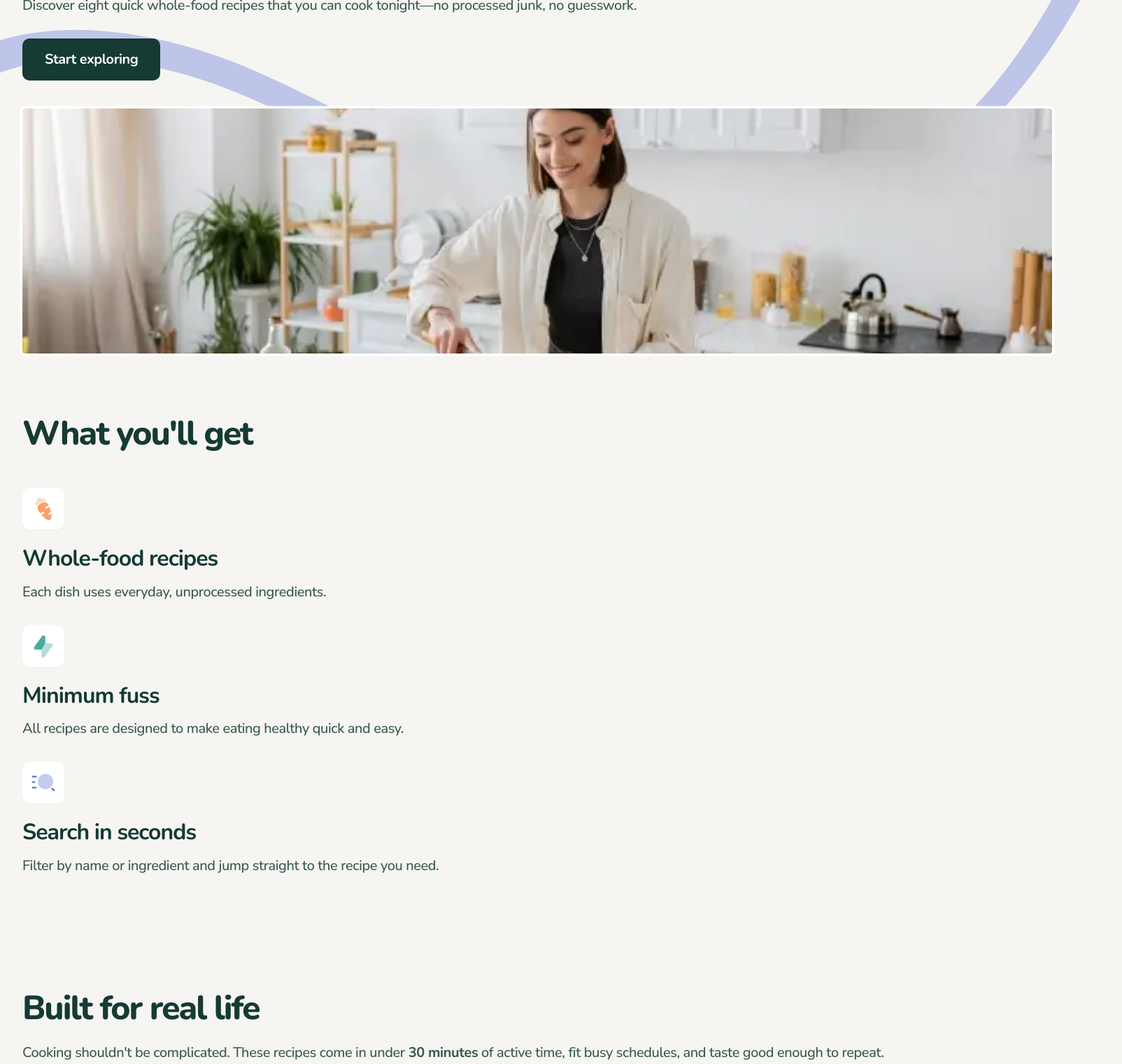
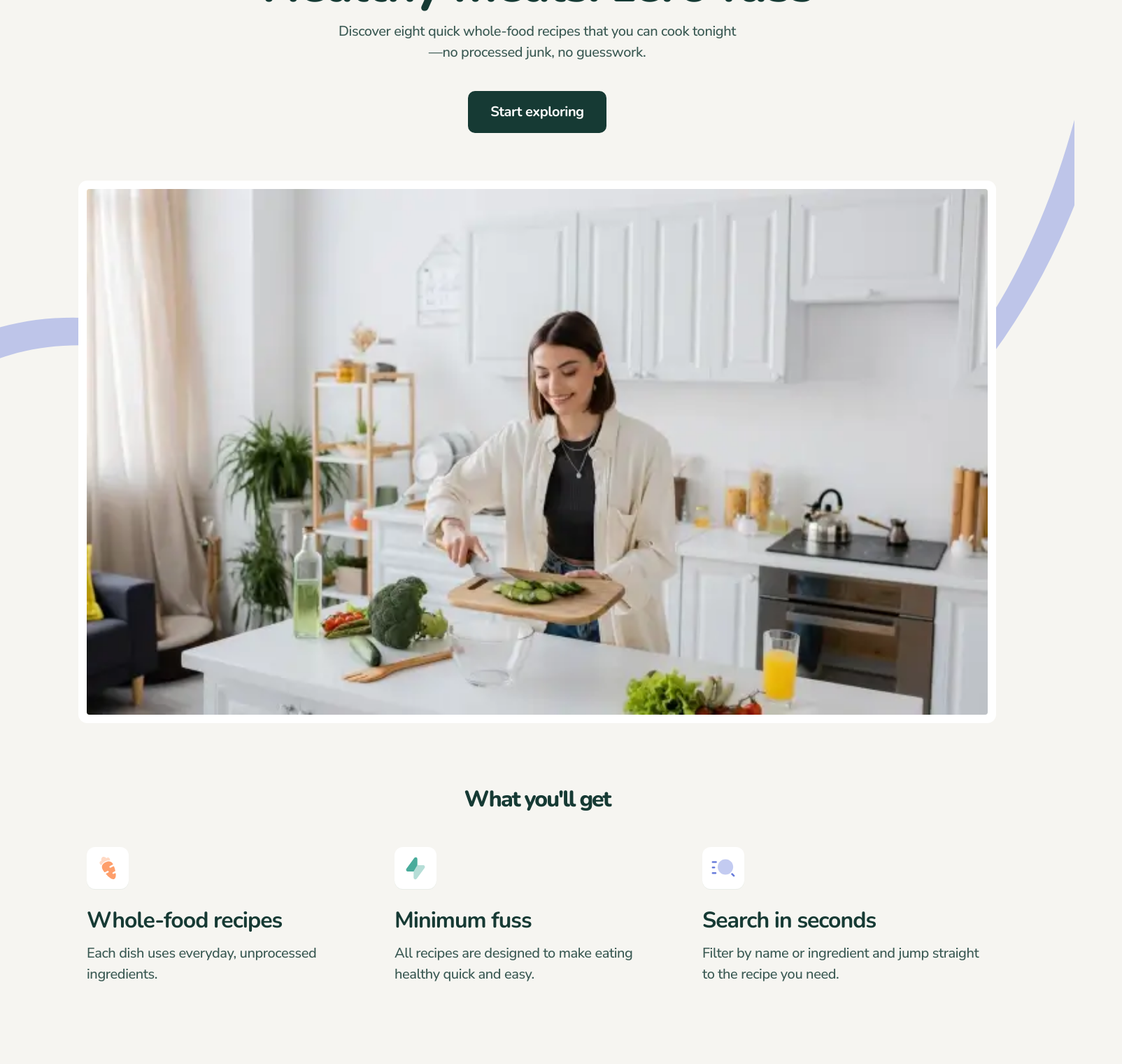
Before and after one commit to niiquash/recipe-finder, a React (Vite) app: page / in a window 1536 px wide. Shown: the part 260-1780 px from the top of the page at 70% size, 1604 px wide, since content can reach past the window. Built offline with nearby package versions, Linux system fonts and the light colour scheme.

Commit message:
-Complete css for larger screen

```diff
--- a/src/pages/home-page/HomePage.css
+++ b/src/pages/home-page/HomePage.css
@@ -64,11 +64,10 @@
 
 .hero-squiggle {
   position: absolute;
-  width: 106%;
+  width: 100vw;
   left: -16px;
-  right: -16px;
+  right: 0px;
   bottom: 30%;
-  transform: rotate(0deg);
   z-index: -9;
 }
 
@@ -77,7 +76,7 @@
 ************************************************/
 .benefits-section {
   margin-top: 64px;
-  padding-bottom: 80px;
+
   display: flex;
   flex-direction: column;
   gap: 32px;
@@ -242,18 +241,14 @@
   }
 
   .hero-squiggle {
-    width: 109%;
     left: -32px;
-    right: -32px;
-    bottom: 30%;
-    transform: rotate(0deg);
-    z-index: -9;
   }
   /************************************************
   * Benefits Section
   ************************************************/
   .benefits-section {
     margin-top: 80px;
+    padding-bottom: 80px;
     gap: 48px;
   }
 
@@ -319,4 +314,116 @@
 }
 
 @media (min-width: 1440px) {
+  /************************************************
+  * Hero Section
+  ************************************************/
+
+  .home-page-container {
+    padding-left: 124px;
+    padding-right: 124px;
+  }
+
+  .hero-section {
+    text-align: center;
+    margin-top: 80px;
+  }
+
+  .intro-heading {
+    font-size: 72px;
+  }
+
+  .intro-paragraph {
+    margin-top: 12px;
+  }
+
+  .hero-text-wrap {
+    display: block;
+  }
+
+  .hero-button {
+    margin-top: 40px;
+  }
+
+  .hero-image-container {
+    margin-top: 80px;
+  }
+
+  .hero-image {
+    height: auto;
+    box-shadow: 0px 0px 0px 12px #ffffff;
+  }
+
+  .hero-squiggle {
+    left: -124px;
+  }
+
+  /************************************************
+  * Hero Section
+  ************************************************/
+  .benefits-section {
+    margin-top: 96px;
+    padding-bottom: 96px;
+  }
+
+  .benefits-heading {
+    text-align: center;
+  }
+
+  .benefits-heading h2 {
+    font-size: 32px;
+  }
+
+  .benefits-content {
+    flex-direction: row;
+  }
+
+  .benefits-details {
+    flex: 1;
+  }
+
+  .benefits-details h3 {
+    margin-top: 24px;
+  }
+
+  /************************************************
+  * Support Section
+  ************************************************/
+  .support-section {
+    flex-direction: row;
+    gap: 48px;
+    align-items: center;
+  }
+
+  .support-section-content,
+  .support-section-image {
+    flex: 1;
+  }
+
+  .support-section h2 {
+    letter-spacing: -3px;
+  }
+
+  /************************************************
+  * Action Section
+  ************************************************/
+  .action-section {
+    margin-top: 96px;
+    padding-top: 96px;
+    padding-bottom: 96px;
+  }
+
+  .fork-icon,
+  .knife-icon {
+    width: 300px;
+  }
+
+  .fork-icon {
+    top: 10%;
+    left: 0%;
+  }
+
+  .knife-icon {
+    bottom: 10%;
+    right: 0%;
+  }
 }
--- a/src/pages/home-page/HomePage.jsx
+++ b/src/pages/home-page/HomePage.jsx
@@ -15,8 +15,10 @@ const HomePage = () => {
         <div className="hero-section-intro">
           <h1 className="intro-heading">Healthy meals. zero fuss</h1>
           <p className="intro-paragraph">
-            Discover eight quick whole-food recipes that you can cook
-            tonight&#8212;no processed junk, no guesswork.
+            Discover eight quick whole-food recipes that you can cook tonight
+            <span className="hero-text-wrap">
+              &#8212;no processed junk, no guesswork.
+            </span>
           </p>
           <Link to="/recipes" className="hero-button">
             Start exploring
```
